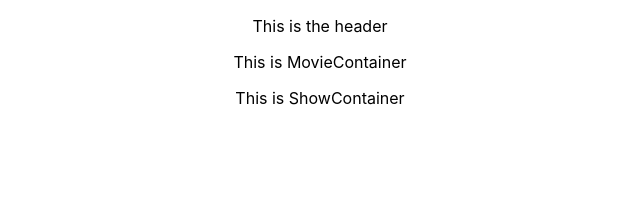
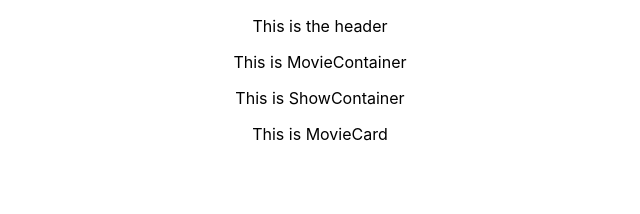
Before and after one commit to Vina27/flicks_frontend, a React (Create React App) app: page / in a window 1280 px wide. Shown: the top 214 px of the page, without its empty margins (320-960 px from the left). Built offline with nearby package versions, Linux system fonts and the light colour scheme.

Commit message:
Added MovieCard Component and rendered it

```diff
--- a/src/App.js
+++ b/src/App.js
@@ -3,6 +3,7 @@ import './App.css';
 import Header from "./components/Header"
 import MovieContainer from "./components/MovieContainer"
 import MovieShowContainer from "./components/MovieShowContainer"
+import MovieCard from "./components/MovieCard"
 
 class App extends Component {
   render () {
@@ -11,6 +12,7 @@ class App extends Component {
       <Header/>
       <MovieContainer/>
       <MovieShowContainer/>
+      <MovieCard/>
     </div>
   )};
 }
--- /dev/null
+++ b/src/components/MovieCard.js
@@ -0,0 +1,13 @@
+import React, { Component } from 'react';
+
+class MovieCard extends Component {
+    render() {
+        return (
+            <div>
+               <p>This is MovieCard</p>
+            </div>
+        );
+    }
+}
+
+export default MovieCard;
```
